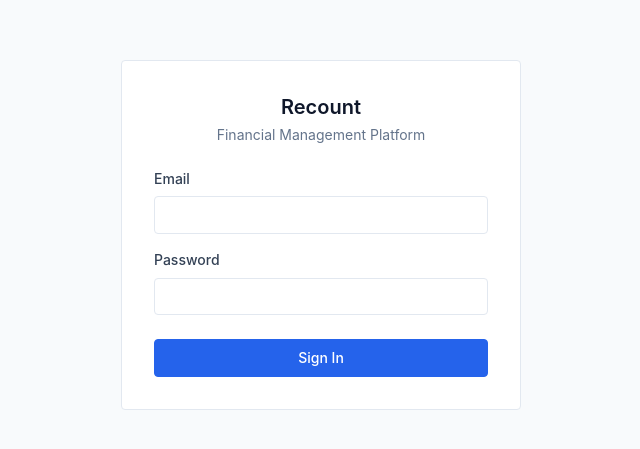
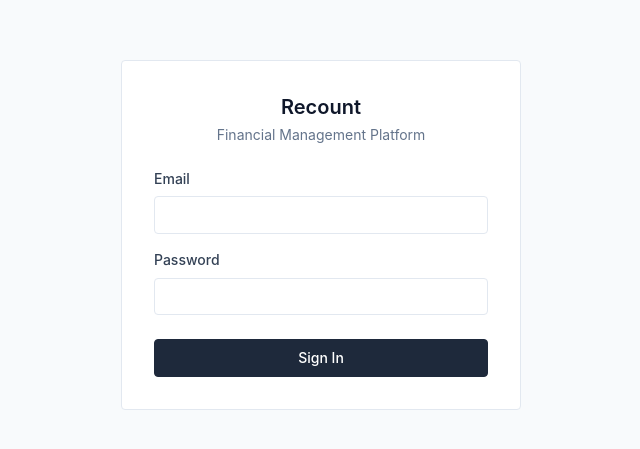
Before and after one commit to n3-n2-n1/recount, an Angular app in the folder frontend/recount-dashboard/: page /auth/login in a window 1280 px wide. Shown: the part 165-614 px from the top of the page, without its empty margins (319-959 px from the left). Built offline with nearby package versions, Linux system fonts and the light colour scheme.

Commit message:
Added black instead of blue

```diff
--- a/frontend/recount-dashboard/src/styles.css
+++ b/frontend/recount-dashboard/src/styles.css
@@ -6,7 +6,7 @@
 
 :root {
   /* Colors - Minimal Palette */
-  --color-primary: #2563eb;
+  --color-primary: #1e293b;
   --color-success: #16a34a;
   --color-error: #dc2626;
   --color-warning: #f59e0b;
@@ -102,7 +102,7 @@ p { color: var(--color-gray-600); margin-bottom: var(--space-2); }
 .btn:disabled { opacity: 0.5; cursor: not-allowed; }
 
 .btn-primary { background: var(--color-primary); color: white; border-color: var(--color-primary); }
-.btn-primary:hover { background: #1d4ed8; }
+.btn-primary:hover { background: #0f172a; }
 
 .btn-success { background: var(--color-success); color: white; border-color: var(--color-success); }
 .btn-success:hover { background: #15803d; }
```
